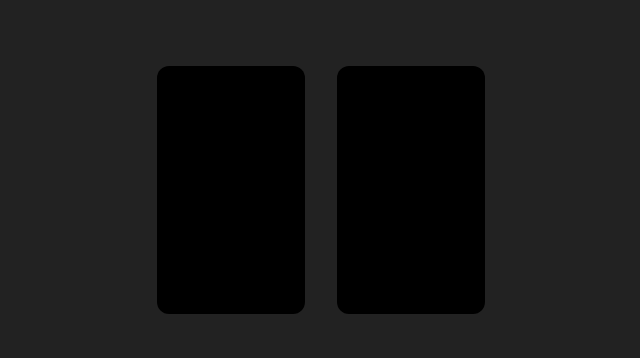
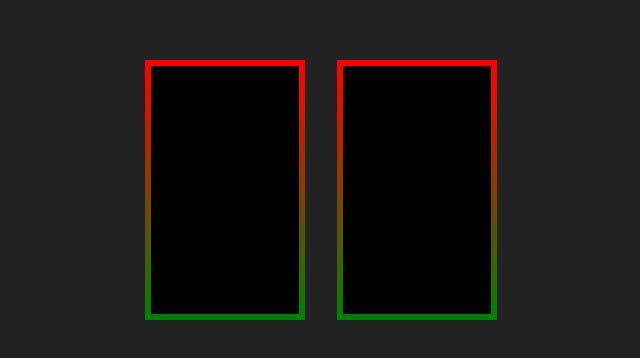
Before and after one commit to paulnyabaro/js, a plain HTML site: page hover-effect.html in a window 1280 px wide. Shown: the part 218-576 px from the top of the page, without its empty margins (87-727 px from the left). Drawn offline with Linux system fonts and the light colour scheme.

Commit message:
Added a gradient border

```diff
--- a/hover-effect.html
+++ b/hover-effect.html
@@ -29,6 +29,9 @@
             width: 100px;
             position: relative;
             overflow: hidden;
+            border: 6px solid;
+            border-image-source: linear-gradient(red, green);
+            border-image-slice: 1;
         }
         .card::before{
             content: '';
```
